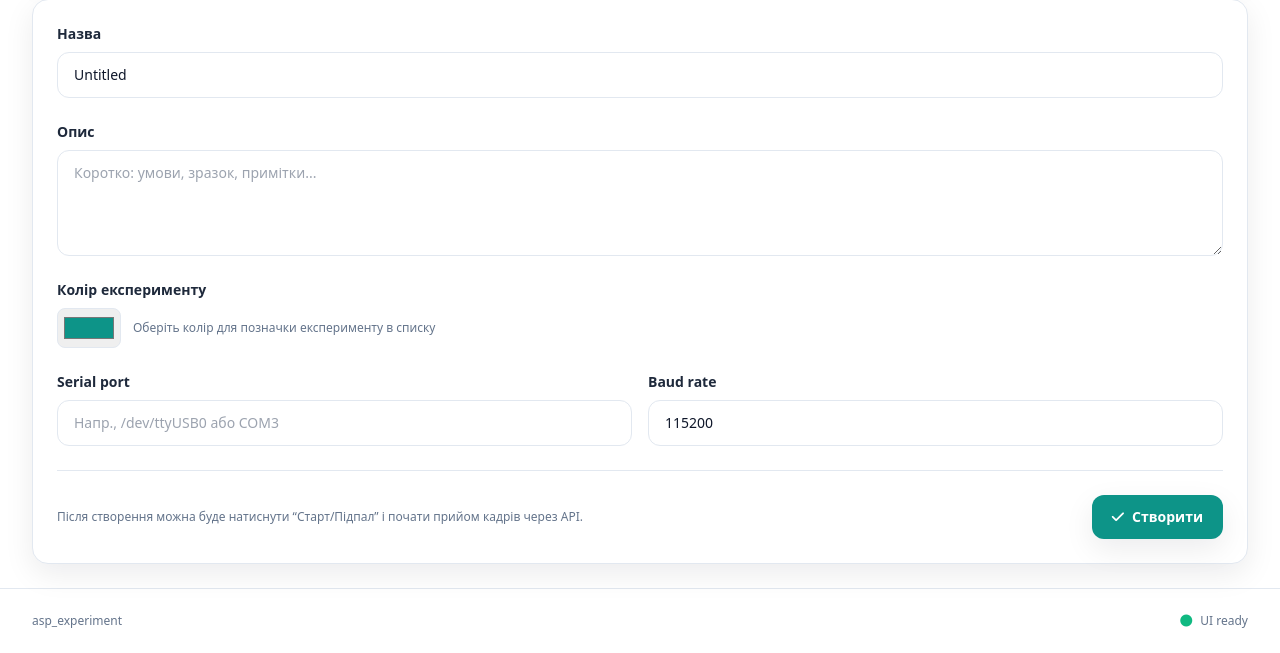
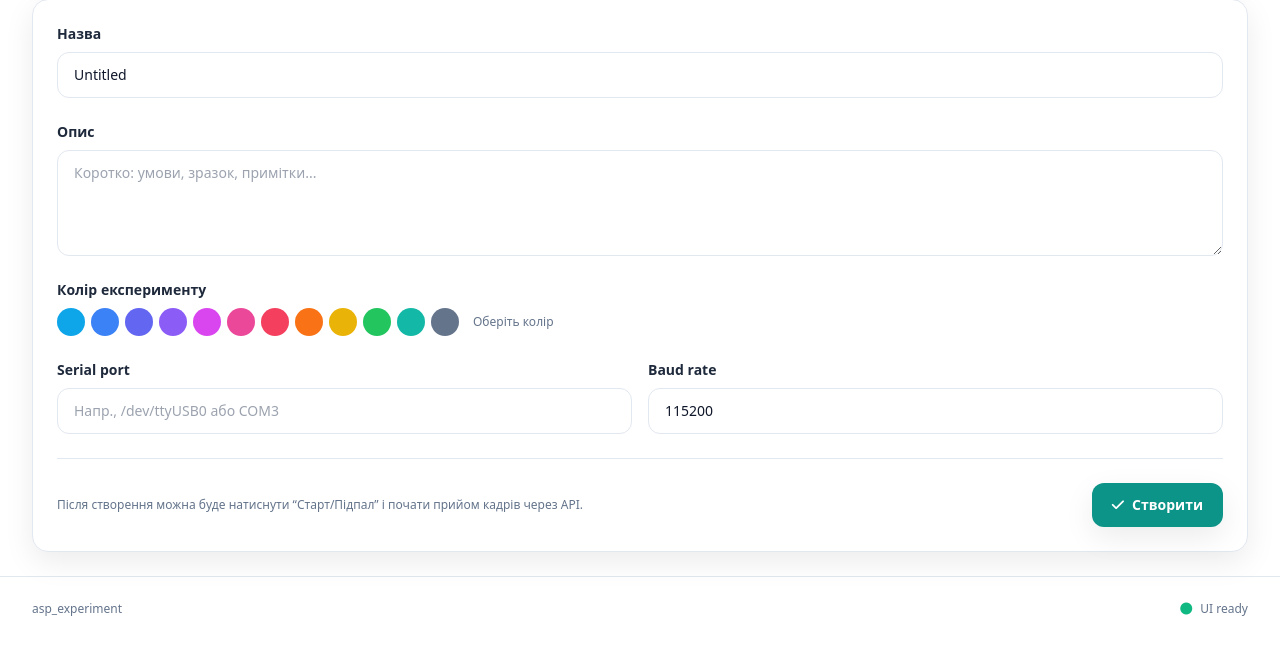
Before and after one commit to b0gdan00/Aspirantura_research, a Django app: page /experiments/new/ in a window 1280 px wide. Shown: the part 216-869 px from the top of the page. After the commit the page ends 832 px from the top, so only its background shows below. Run offline with Django 5.2, Linux system fonts and the light colour scheme; some libraries are stand-ins or nearby versions.

Commit message:
feat: implement experiment management views and API endpoints for hardware control and telemetry ingestion

```diff
--- a/part_1/views.py
+++ b/part_1/views.py
@@ -11,6 +11,12 @@ from django.views.decorators.http import require_POST
 from .telemetry import ensure_poller_running, get_session, stop_poller
 from .forms import ExperimentCreateForm
 from .models import Experiment, Frame
+
+COLOR_CHOICES = [
+    "#0ea5e9", "#3b82f6", "#6366f1", "#8b5cf6",
+    "#d946ef", "#ec4899", "#f43f5e", "#f97316",
+    "#eab308", "#22c55e", "#14b8a6", "#64748b"
+]
 
 
 def empty_page(request):
@@ -36,7 +42,10 @@ def experiment_create(request):
     else:
         form = ExperimentCreateForm()
 
-    return render(request, "part_1/experiment_create.html", {"form": form})
+    return render(request, "part_1/experiment_create.html", {
+        "form": form,
+        "color_choices": COLOR_CHOICES,
+    })
 
 
 @require_GET
@@ -45,7 +54,10 @@ def experiment_detail(request, experiment_id: int):
     return render(
         request,
         "part_1/experiment_detail.html",
-        {"experiment": experiment},
+        {
+            "experiment": experiment,
+            "color_choices": COLOR_CHOICES,
+        },
     )
 
 
--- a/templates/part_1/experiment_create.html
+++ b/templates/part_1/experiment_create.html
@@ -57,16 +57,20 @@
         </div>
 
         <div class="grid gap-2">
-          <label class="text-sm font-semibold text-slate-800" for="{{ form.color.id_for_label }}">Колір експерименту</label>
-          <div class="flex items-center gap-3">
-            <input
-              id="{{ form.color.id_for_label }}"
-              name="{{ form.color.html_name }}"
-              value="{{ form.color.value|default_if_none:'#0d9488' }}"
-              type="color"
-              class="h-10 w-16 cursor-pointer rounded-lg border border-slate-200 p-1"
-            />
-            <span class="text-xs text-slate-500">Оберіть колір для позначки експерименту в списку</span>
+          <label class="text-sm font-semibold text-slate-800">Колір експерименту</label>
+          <div class="flex flex-wrap items-center gap-1.5">
+            <input type="hidden" name="{{ form.color.html_name }}" id="id_{{ form.color.html_name }}" value="{{ form.color.value|default:'#0ea5e9' }}">
+            {% for hex in color_choices %}
+              <button
+                type="button"
+                class="color-create-swatch h-7 w-7 rounded-full border-2 transition hover:scale-110 focus:outline-none{% if form.color.value == hex or forloop.first and not form.color.value %} border-slate-800 ring-2 ring-offset-1 ring-slate-400{% else %} border-transparent{% endif %}"
+                style="background-color: {{ hex }}"
+                data-color="{{ hex }}"
+                title="{{ hex }}"
+                onclick="document.getElementById('id_{{ form.color.html_name }}').value = this.dataset.color; document.querySelectorAll('.color-create-swatch').forEach(s => { s.classList.remove('border-slate-800', 'ring-2', 'ring-offset-1', 'ring-slate-400'); s.classList.add('border-transparent'); }); this.classList.remove('border-transparent'); this.classList.add('border-slate-800', 'ring-2', 'ring-offset-1', 'ring-slate-400');"
+              ></button>
+            {% endfor %}
+            <span class="ml-2 text-xs text-slate-500">Оберіть колір</span>
           </div>
           {% if form.color.errors %}
             <div class="text-sm text-rose-700">{{ form.color.errors|striptags }}</div>
```
Also changed, not shown: templates/part_1/experiment_detail.html (+16 -10 lines).
